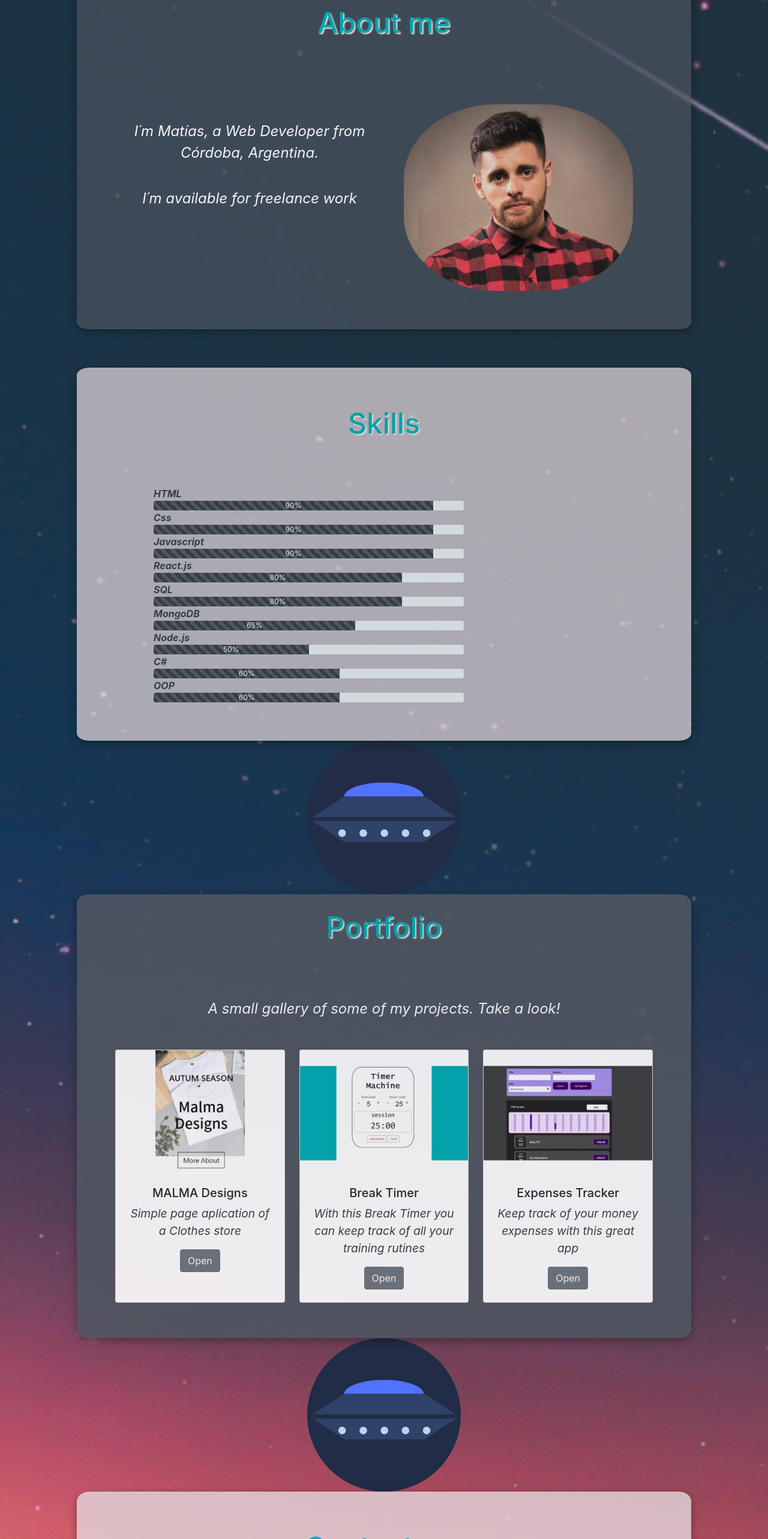
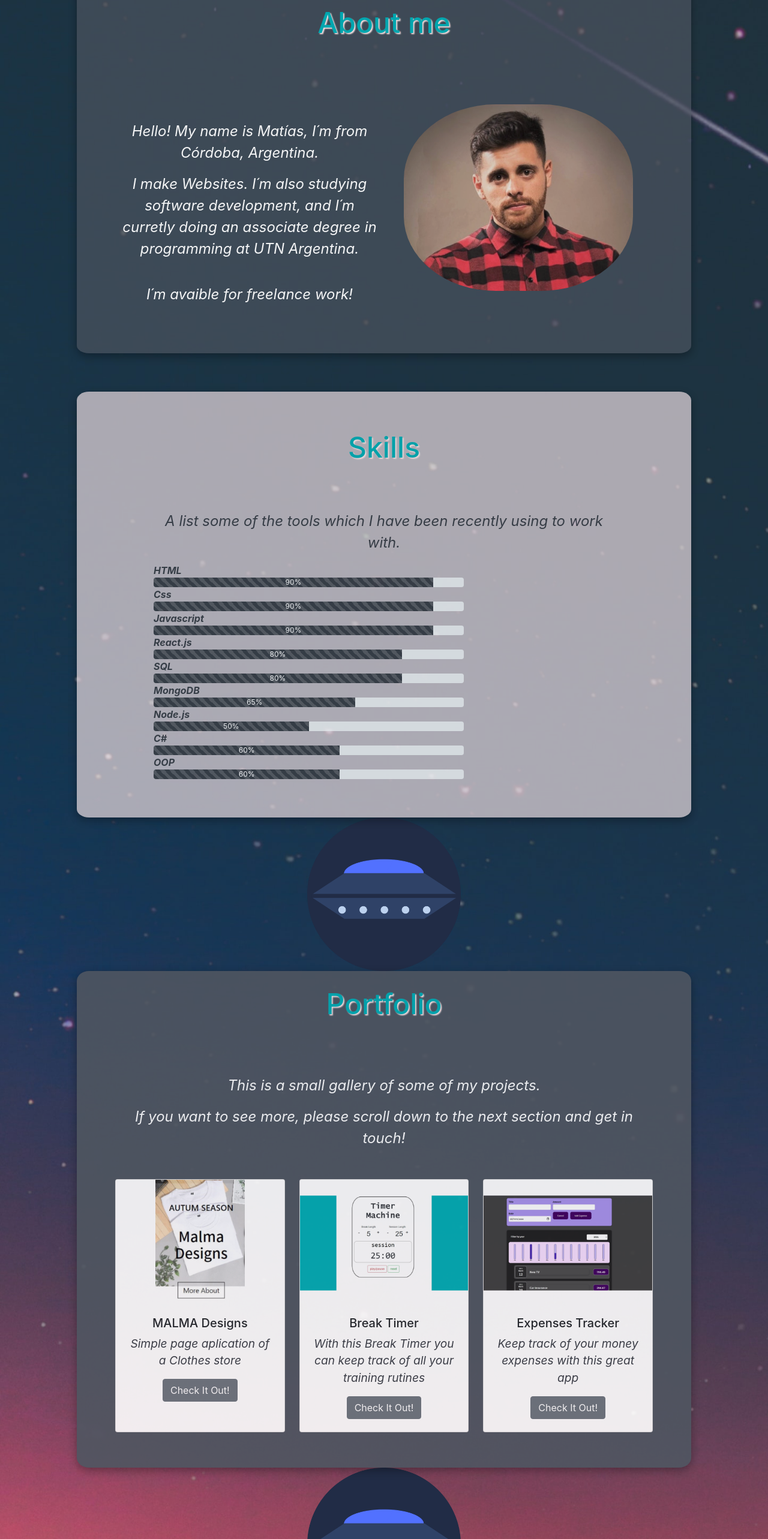
Before and after one commit to Matiasmedrano66/myportfolio, a React (Create React App) app: page / in a window 1280 px wide. Shown: the part 937-3503 px from the top of the page at 60% size. Built offline with nearby package versions, Linux system fonts and the light colour scheme; a web font is replaced by a local one.

Commit message:
space 0309 commit

```diff
--- a/src/Com/AboutMe.js
+++ b/src/Com/AboutMe.js
@@ -27,13 +27,14 @@ const AboutMe = () => {
   }, []);
 
     return(
-        <div name="about" id="about" className='about row' style={{ transform: `translateY(-${offsetY/8}px)`, transition: "all 2s ease-out" }}>
+        <div name="about" id="about" className='about row' style={{ transform: `translateY(-${offsetY/25}px)`, transition: "all 2s ease-out" }}>
             <h1>About me</h1>
 
             <div className='presentation col-6'>
-                <p className="white-text"> I´m Matías, a Web Developer from Córdoba, Argentina.</p>
+                <p className="white-text"> Hello! My name is Matías, I´m from Córdoba, Argentina.</p>
+                <p className="white-text">I make Websites. I´m also studying software development, and I´m curretly doing an associate degree in programming at UTN Argentina.</p>
                 <br />
-                <p className="white-text">  I´m available for freelance work </p>
+                <p className="white-text">I´m avaible for freelance work!</p>
             </div>
             <div className='img_presentation col-6'>
                 <img className='myphoto-image' src={profileImg}></img>
--- a/src/Com/Contact.js
+++ b/src/Com/Contact.js
@@ -45,7 +45,7 @@ const Contact = () => {
 
 
     return (
-        <div name="contact" id="contact"  className={`contact fade-top ${showDiv}`} style={{ transform: `translateY(-${offsetY/8}px)`, transition: "all 2s ease-out" }}>
+        <div name="contact" id="contact"  className={`contact fade-top ${showDiv}`} style={{ transform: `translateY(-${offsetY/25}px)`, transition: "all 2s ease-out" }}>
             <h1>Contact me</h1>
             <div className='contact-container'>
                 <div className='row'>
--- a/src/Com/Footer.js
+++ b/src/Com/Footer.js
@@ -24,7 +24,7 @@ const Footer = () => {
 
   const year = new Date().getFullYear();
     return (
-      <footer className='Footer' id='footer' style={{ transform: `translateY(-${offsetY/8}px)`, transition: "all 2s ease-out" }}>
+      <footer className='Footer' id='footer' style={{ transform: `translateY(-${offsetY/25}px)`, transition: "all 2s ease-out" }}>
         <p >Designed and developed by <b>Matias Medrano</b> </p>
         <p>Copyright © {year}</p>
       </footer>
--- a/src/Com/Home.js
+++ b/src/Com/Home.js
@@ -38,7 +38,7 @@ window.onresize = () => {
 const divHeight = {height: screenHeight * 0.5};
 
 return(
-    <div style={divHeight} name="home" id="home" className="home" style={{ transform: `translateY(${-offsetY/8}px)`, transition: "all 2s ease-out" }}>
+    <div style={divHeight} name="home" id="home" className="home" style={{ transform: `translateY(${-offsetY/25}px)`, transition: "all 2s ease-out" }}>
 
 
         <h1 className="main-title">Matias Medrano</h1>
--- a/src/Com/Portfolio.js
+++ b/src/Com/Portfolio.js
@@ -32,10 +32,10 @@ const Portfolio = () => {
     ]
 
     return (
-        <div name="portfolio" id="portfolio" className='portfolio' style={{ transform: `translateY(-${offsetY/8}px)`, transition: "all 2s ease-out" }}>
+        <div name="portfolio" id="portfolio" className='portfolio' style={{ transform: `translateY(-${offsetY/25}px)`, transition: "all 2s ease-out" }}>
             <h1>Portfolio</h1>
-            <p className="white-text">A small gallery of some of my projects. Take a look!</p>
-
+            <p className="white-text">This is a small gallery of some of my projects. </p>
+            <p className="white-text">If you want to see more, please scroll down to the next section and get in touch!</p>
             <div class="row project-group">
             { projects.map(project => {
                 return (
@@ -45,7 +45,7 @@ const Portfolio = () => {
                         <div class="card-body">
                             <h5 class="card-title">{project.name}</h5>
                             <p class="card-text">{project.description}</p>
-                            <a href={project.link} target="_blank" class="btn btn-secondary">Open</a>
+                            <a href={project.link} target="_blank" class="btn btn-secondary">Check It Out!</a>
                         </div>
                     </div>
                 </div>
--- a/src/Com/Skills.css
+++ b/src/Com/Skills.css
@@ -7,6 +7,10 @@
     padding: 5% 10%;
     min-width: 80%;
 
+}
+
+.black-text{
+    color: #393E46;
 }
 
 .skill-bar {
--- a/src/Com/Skills.js
+++ b/src/Com/Skills.js
@@ -53,9 +53,9 @@ const Skills = () => {
     ];
 
     return (
-        <div name="skills" id="skills" className='skills' style={{ transform: `translateY(-${offsetY/8}px)`, transition: "all 2s ease-out" }}>
+        <div name="skills" id="skills" className='skills' style={{ transform: `translateY(-${offsetY/25}px)`, transition: "all 2s ease-out" }}>
             <h1>Skills</h1>
-            <p></p>
+            <p className="black-text">A list some of the tools which I have been recently using to work with.</p>
             <div className='skills-bar-group'>
             {skillsRate.map(skill => {
                 return (
```
